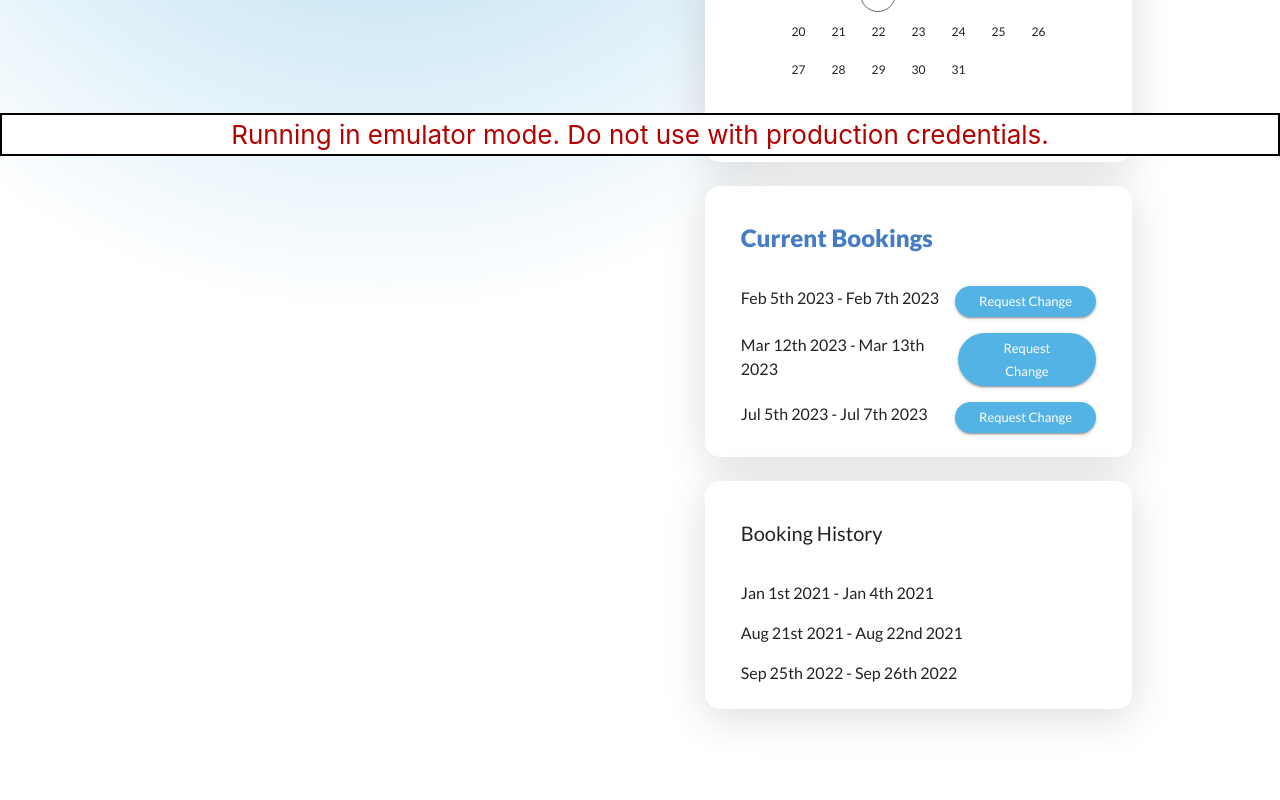
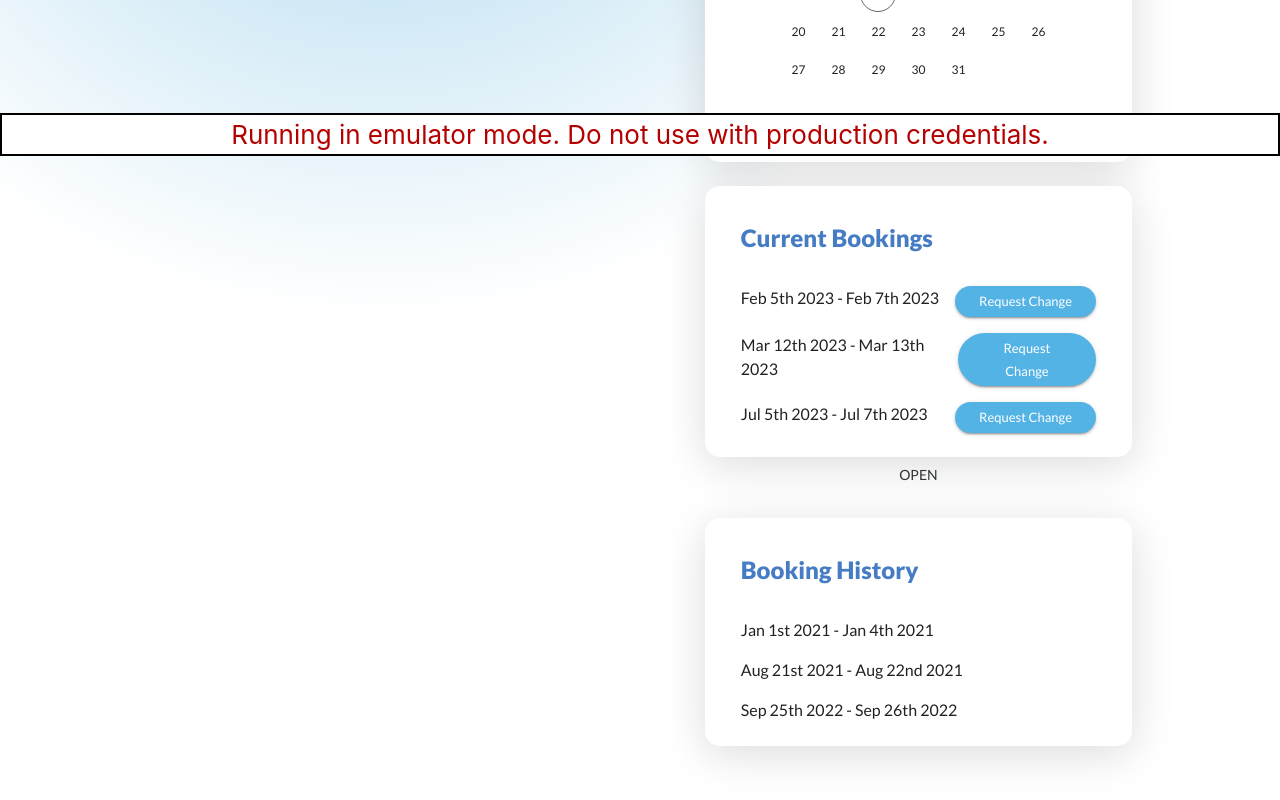
Before and after one commit to UoaWDCC/uasc-web, a React (Create React App) app in the folder frontend/: page /profile in a window 1280 px wide. Shown: the part 644-1444 px from the top of the page. Built offline with nearby package versions, Linux system fonts and the light colour scheme; no server answers; the database is empty.

Commit message:
Created modal for request change

```diff
--- a/frontend/src/components/ProfileBookingHistory.js
+++ b/frontend/src/components/ProfileBookingHistory.js
@@ -33,7 +33,12 @@ function ProfileBookingHistory() {
       >
         <CardContent sx={{ padding: "36px" }}>
           <Stack spacing={4}>
-            <Typography variant="h6" align="left">
+            <Typography
+              variant="h5"
+              align="left"
+              color="#457CC3"
+              sx={{ fontWeight: "900" }}
+            >
               Booking History{" "}
             </Typography>
             <Stack spacing={2}>
--- a/frontend/src/components/ProfileCurrentBookings.js
+++ b/frontend/src/components/ProfileCurrentBookings.js
@@ -1,5 +1,18 @@
-import { CardContent, Stack, Card, Typography, Button } from "@mui/material"
+/* eslint-disable */
+
+import {
+  CardContent,
+  Stack,
+  Card,
+  Typography,
+  Button,
+  Dialog,
+  DialogTitle,
+  DialogContent,
+  DialogContentText,
+} from "@mui/material"
 import React from "react"
+import { useState } from "react"
 
 function ProfileCurrentBookings() {
   const mockCurrentBookingData = [
@@ -22,6 +35,16 @@ function ProfileCurrentBookings() {
       booking_id: 2,
     },
   ]
+
+  const [open, setOpen] = useState(false)
+
+  const handleOpen = () => {
+    setOpen(true)
+  }
+
+  const handleClose = () => {
+    setOpen(false)
+  }
 
   return (
     <div>
@@ -72,6 +95,24 @@ function ProfileCurrentBookings() {
           </Stack>
         </CardContent>
       </Card>
+      <Button onClick={handleOpen}>Open</Button>
+      <Dialog
+        open={open}
+        onClose={handleClose}
+        PaperProps={{ sx: { borderRadius: "15px" } }}
+      >
+        <DialogContent>
+          <Card sx={{ padding: "32px" }}>
+            <CardContent sx={{ padding: "32px" }}>
+              <Stack spacing={4}>
+                <Typography variant="h5" align="left" color="#457CC3">
+                  Request Change
+                </Typography>
+              </Stack>
+            </CardContent>
+          </Card>
+        </DialogContent>
+      </Dialog>
     </div>
   )
 }
```
